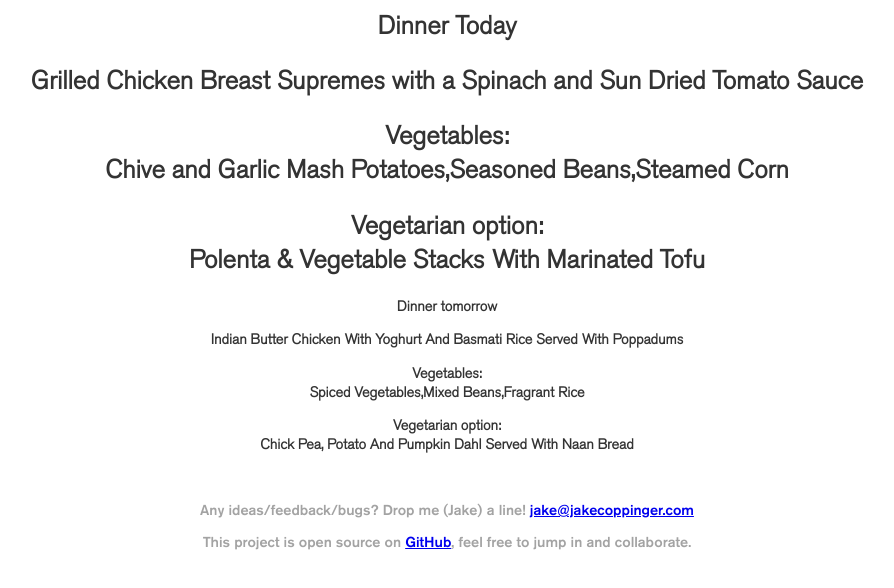
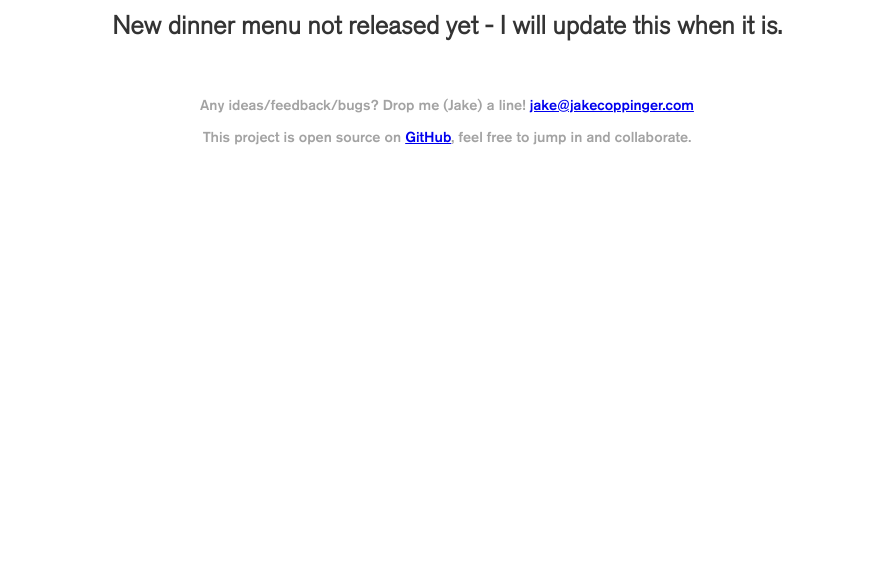
Before and after one commit to jakecoppinger/dinner_today, a website with bundled scripts: page index.html in a window 1280 px wide. Shown: the whole page, without its empty margins (193-1087 px from the left). Built offline with nearby package versions, Linux system fonts and the light colour scheme.

Commit message:
production ready

```diff
--- a/script.js
+++ b/script.js
@@ -146,7 +146,7 @@ function mealsForDate(data,d) {
 
 //var d = new Date();
 
-var today = parseISOLocal('2017-07-24T19:40:00');
+var today = new Date(); //parseISOLocal('2017-07-24T19:40:00');
 
 var tomorrow = new Date(today);
 tomorrow.setDate(tomorrow.getDate() + 1);
```
Also changed, not shown: index.html (+0 -5 lines).
